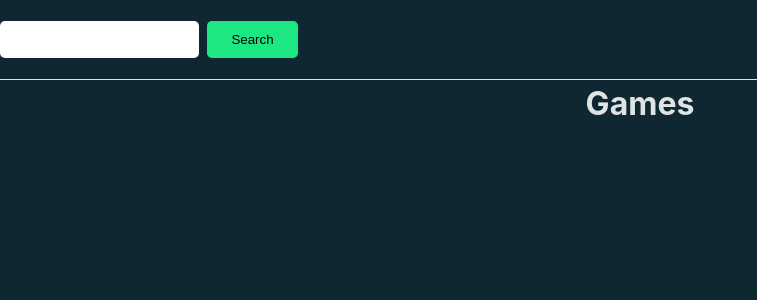
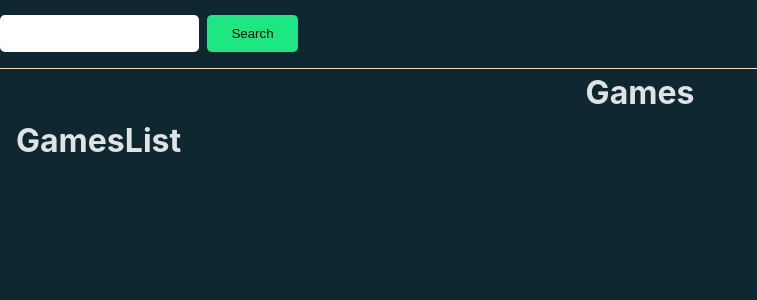
Before and after one commit to antasth/rsschool-react, a React (Vite) app in the folder rsschool-react/: page / in a window 1280 px wide. Shown: the top 300 px of the page, without its empty margins (0-757 px from the left). Built offline with nearby package versions, Linux system fonts and the light colour scheme.

Commit message:
feat: add GamesList component

```diff
--- a/rsschool-react/src/App.tsx
+++ b/rsschool-react/src/App.tsx
@@ -1,4 +1,5 @@
 import './App.css';
+import { GamesList } from './components/GamesList/GamesList';
 import { Header } from './components/Header/Header';
 
 function App(): React.ReactElement {
@@ -6,6 +7,7 @@ function App(): React.ReactElement {
     <>
       <Header />
       <h1>Games</h1>
+      <GamesList />
     </>
   );
 }
--- /dev/null
+++ b/rsschool-react/src/components/GamesList/GamesList.module.css
@@ -0,0 +1,6 @@
+.main {
+  max-width: 1440px;
+  padding: 0 1rem;
+  width: 100%;
+  height: 100%;
+}
--- /dev/null
+++ b/rsschool-react/src/components/GamesList/GamesList.tsx
@@ -0,0 +1,14 @@
+import { Component } from 'react';
+import styles from './GamesList.module.css';
+
+class GamesList extends Component {
+  render(): JSX.Element {
+    return (
+      <main className={styles.main}>
+        <h1>GamesList</h1>
+      </main>
+    );
+  }
+}
+
+export { GamesList };
```
